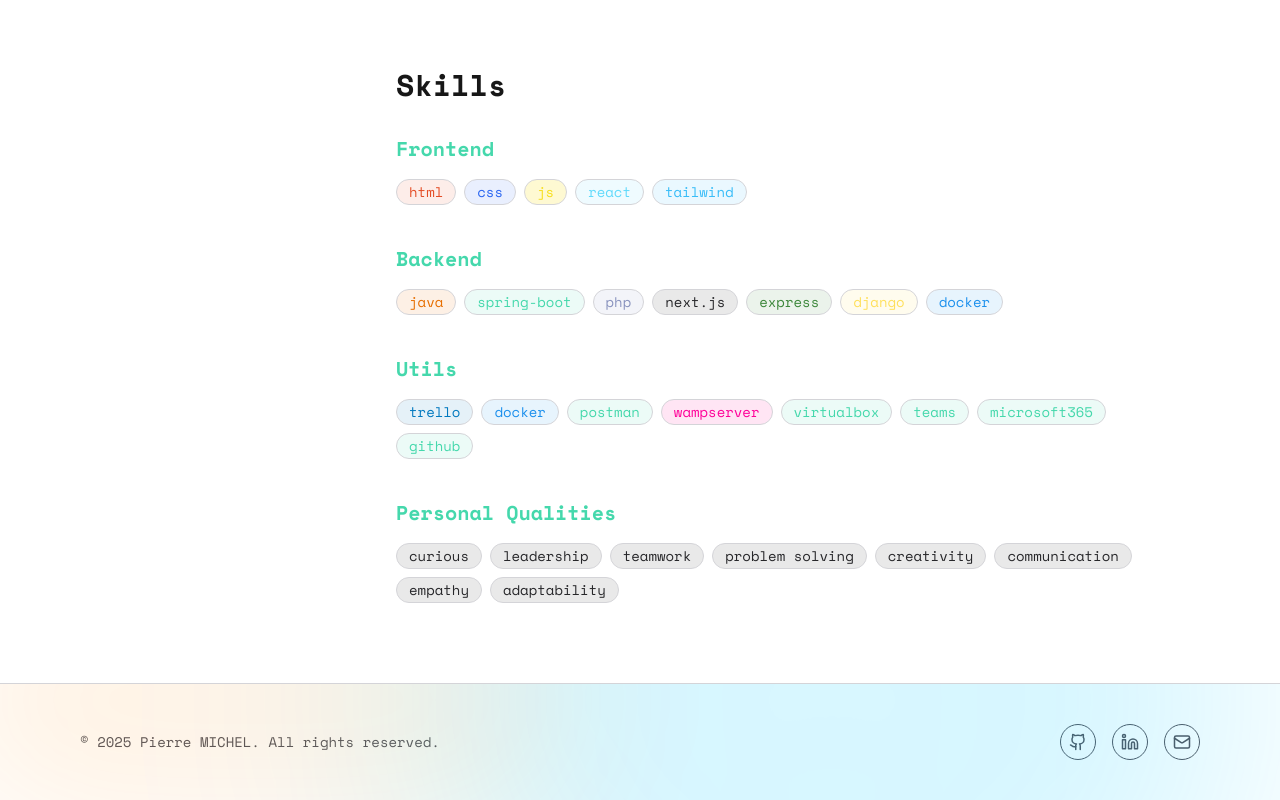
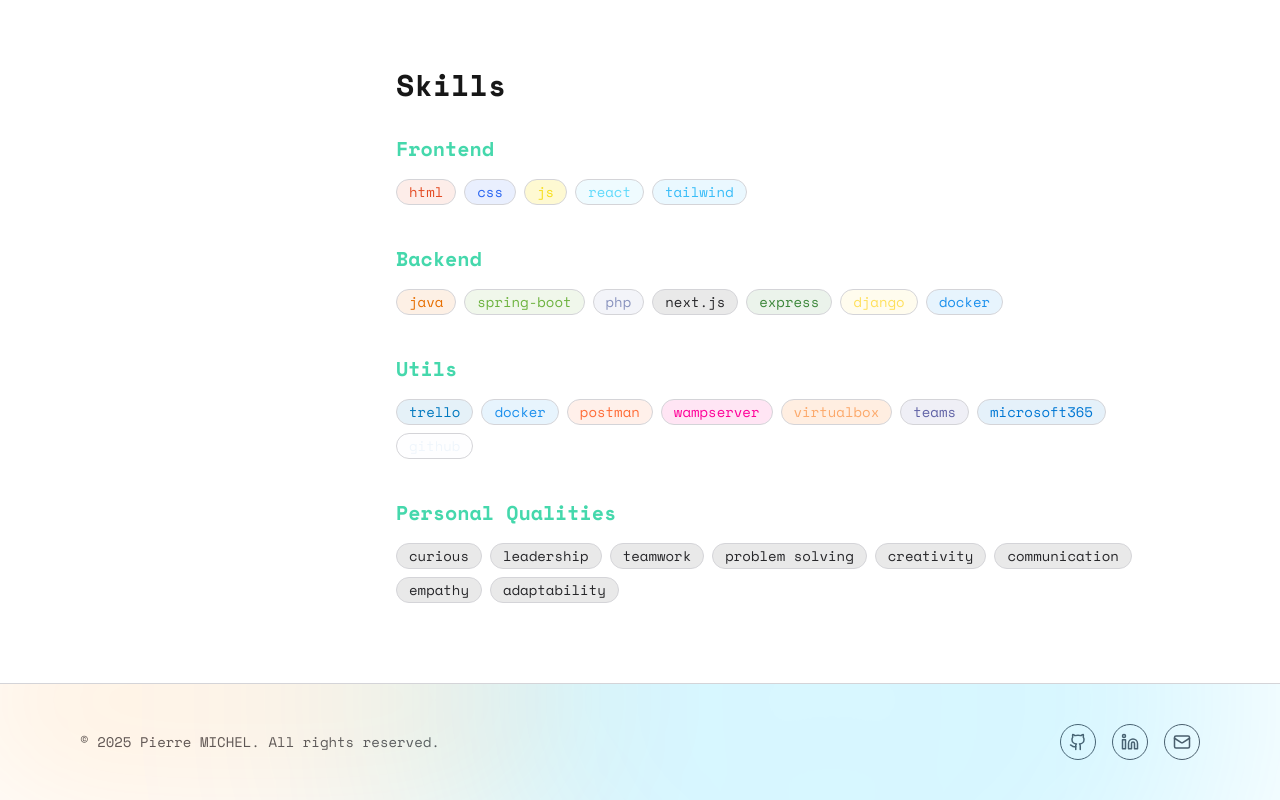
Before and after one commit to Miche1-Pierre/ai-portfolio, a Next.js app: page /about in a window 1280 px wide. Shown: the part 1551-2351 px from the top of the page. Built offline with nearby package versions, Linux system fonts and the light colour scheme.

Commit message:
Fix badge color mapping for technologies in getBadgeColor function

```diff
--- a/src/components/about/Skills.tsx
+++ b/src/components/about/Skills.tsx
@@ -67,8 +67,8 @@ const getBadgeColor = (tech: string): BadgeColor => {
 
     case "java":
       return "java";
-    case "spring boot":
-      return "java";
+    case "spring-boot":
+      return "springboot";
     case "php":
       return "php";
     case "next.js":
@@ -84,17 +84,17 @@ const getBadgeColor = (tech: string): BadgeColor => {
     case "docker":
       return "Docker";
     case "postman":
-      return "secondary";
+      return "postman";
     case "wampserver":
       return "WampServer";
     case "virtualbox":
-      return "secondary";
+      return "default";
     case "teams":
-      return "secondary";
+      return "teams";
     case "microsoft365":
-      return "secondary";
+      return "microsoft365";
     case "github":
-      return "secondary";
+      return "github";
 
     case "curious":
       return "curious";
```
